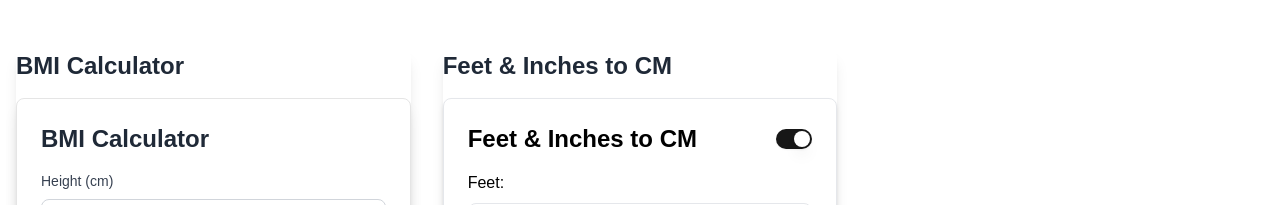
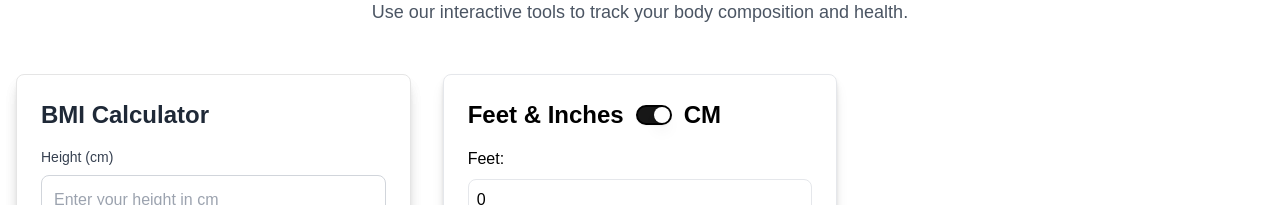
Before and after one commit to lovishGIT/bajaj-fitness, a Next.js app in the folder client/: page /calculators/body-composition in a window 1280 px wide. Shown: the part 230-435 px from the top of the page. Built offline with nearby package versions, Linux system fonts and the light colour scheme; no server answers.

Commit message:
CSS & Bug Fixes

```diff
--- /dev/null
+++ b/client/app/(protected)/layout.tsx
@@ -0,0 +1,29 @@
+'use client';
+import { FC, useState, useEffect, Suspense } from 'react';
+import { useRouter } from 'next/navigation';
+import Loading from '@/components/global/loading';
+
+interface ProtectedLayoutProps {
+    children: React.JSX.Element;
+}
+
+const ProtectedLayout: FC<ProtectedLayoutProps> = ({ children }) => {
+    const router = useRouter();
+    const [loading, setLoading] = useState(true);
+
+    useEffect(() => {
+        const token = localStorage.getItem('token');
+        if (!token) {
+            return router.push('/auth');
+        }
+        setLoading(false);
+    }, [router]);
+
+    if (loading) {
+        return <Loading />;
+    }
+
+    return <Suspense fallback={<Loading />}>{children}</Suspense>;
+};
+
+export default ProtectedLayout;
--- a/client/app/calculators/body-composition/page.tsx
+++ b/client/app/calculators/body-composition/page.tsx
@@ -16,16 +16,10 @@ export default function BodyComposition() {
 
             <div className="grid grid-cols-1 sm:grid-cols-2 lg:grid-cols-3 gap-8">
                 <div className="bg-white shadow-lg rounded-lg transform hover:scale-[1.01] transition-transform duration-300">
-                    <h2 className="text-2xl font-semibold text-gray-800 mb-4">
-                        BMI Calculator
-                    </h2>
                     <BMICalculator />
                 </div>
 
                 <div className="bg-white shadow-lg rounded-lg transform hover:scale-[1.01] transition-transform duration-300">
-                    <h2 className="text-2xl font-semibold text-gray-800 mb-4">
-                        Feet & Inches to CM
-                    </h2>
                     <FeetInchesCalculator />
                 </div>
 
--- a/client/app/page.tsx
+++ b/client/app/page.tsx
@@ -21,25 +21,25 @@ import {
 } from 'lucide-react';
 
 export default function Home() {
-    useEffect(() => {
-        document.title = 'Fitness Tracker | Home';
-        fetch('http://172.16.20.38:8000/generate/', {
-            method: 'POST',
-            headers: {
-                'Content-Type': 'application/json',
-            },
-            body: JSON.stringify({
-                prompt: "What is advantages of pushups?"
-            }),
-        })
-            .then((response) => response.json())
-            .then((data) => {
-                console.log(data);
-            })
-            .catch((error) => {
-                console.error('Error:', error);
-            });
-    }, []);
+    // useEffect(() => {
+    //     document.title = 'Fitness Tracker | Home';
+    //     fetch('http://172.16.20.38:8000/generate/', {
+    //         method: 'POST',
+    //         headers: {
+    //             'Content-Type': 'application/json',
+    //         },
+    //         body: JSON.stringify({
+    //             prompt: "What is advantages of pushups?"
+    //         }),
+    //     })
+    //         .then((response) => response.json())
+    //         .then((data) => {
+    //             console.log(data);
+    //         })
+    //         .catch((error) => {
+    //             console.error('Error:', error);
+    //         });
+    // }, []);
     return (
         <>
             <section className="text-center py-20 my-20">
--- a/client/components/calculators/FeetToInchesCalculator.tsx
+++ b/client/components/calculators/FeetToInchesCalculator.tsx
@@ -30,17 +30,21 @@ const FeetInchesCalculator = () => {
     };
 
     return (
-        <div className="p-6 border rounded-lg shadow-md">
+        <div
+            className="p-6 border rounded-lg shadow-md"
+            draggable="false"
+            aria-readonly="true"
+        >
             <div className="flex justify-between items-center mb-4">
-                <h2 className="text-2xl font-semibold">
-                    {isFeetToCm
-                        ? 'Feet & Inches to CM'
-                        : 'CM to Feet & Inches'}
+                <h2 className="text-2xl font-semibold flex gap-3 items-center justify-center">
+                    <span className={isFeetToCm ? 'order-first' : 'order-last'}>{'Feet & Inches'}</span>
+                    <Switch
+                        className={`border-2 ${isFeetToCm ? 'border-black' : 'border-gray-400'}`}
+                        checked={isFeetToCm}
+                        onCheckedChange={handleSwitchChange}
+                    />
+                    <span className={isFeetToCm ? 'order-last' : 'order-first'}>{'CM'}</span>
                 </h2>
-                <Switch
-                    checked={isFeetToCm}
-                    onCheckedChange={handleSwitchChange}
-                />
             </div>
 
             {isFeetToCm ? (
--- /dev/null
+++ b/client/components/global/loading.tsx
@@ -0,0 +1,10 @@
+import React from 'react';
+const Loading: React.FC = () => {
+    return (
+        <div className="flex justify-center items-center h-screen">
+            <p className="text-lg">Loading...</p>
+        </div>
+    );
+};
+
+export default Loading;
--- a/client/components/global/navbar.tsx
+++ b/client/components/global/navbar.tsx
@@ -46,14 +46,18 @@ export function Navbar() {
     const handleLogout = () => {
         localStorage.removeItem('token');
         setIsLoggedIn(false);
+        setTimeout(() => {
+            window.location.href = '/auth';
+        }, 2000);
     };
 
     useEffect(() => {
+        setIsLoggedIn(false);
         const token = localStorage.getItem('token');
         if (token) {
             setIsLoggedIn(true);
         }
-    }, [pathname]);
+    }, [pathname, isLoggedIn]);
 
     return (
         <header className="px-4 sticky top-0 z-50 w-full border-b bg-background/95 backdrop-blur supports-[backdrop-filter]:bg-background/60 font-medium">
--- a/client/components/ui/switch.tsx
+++ b/client/components/ui/switch.tsx
@@ -1,9 +1,9 @@
-"use client"
+'use client';
 
-import * as React from "react"
-import * as SwitchPrimitives from "@radix-ui/react-switch"
+import * as React from 'react';
+import * as SwitchPrimitives from '@radix-ui/react-switch';
 
-import { cn } from "@/lib/utils"
+import { cn } from '@/lib/utils';
 
 const Switch = React.forwardRef<
     React.ElementRef<typeof SwitchPrimitives.Root>,
@@ -11,7 +11,7 @@ const Switch = React.forwardRef<
 >(({ className, ...props }, ref) => (
     <SwitchPrimitives.Root
         className={cn(
-      "peer inline-flex h-5 w-9 shrink-0 cursor-pointer items-center rounded-full border-2 border-transparent shadow-sm transition-colors focus-visible:outline-none focus-visible:ring-2 focus-visible:ring-neutral-950 focus-visible:ring-offset-2 focus-visible:ring-offset-white disabled:cursor-not-allowed disabled:opacity-50 data-[state=checked]:bg-neutral-900 data-[state=unchecked]:bg-neutral-200 dark:focus-visible:ring-neutral-300 dark:focus-visible:ring-offset-neutral-950 dark:data-[state=checked]:bg-neutral-50 dark:data-[state=unchecked]:bg-neutral-800",
+            'peer inline-flex h-5 w-9 shrink-0 cursor-pointer items-center rounded-full border-2 border-transparent shadow-sm transition-colors focus-visible:outline-none focus-visible:ring-2 focus-visible:ring-neutral-950 focus-visible:ring-offset-2 focus-visible:ring-offset-white disabled:cursor-not-allowed disabled:opacity-50 data-[state=checked]:bg-neutral-900 data-[state=unchecked]:bg-gray-400 dark:focus-visible:ring-neutral-300 dark:focus-visible:ring-offset-neutral-950 dark:data-[state=checked]:bg-neutral-50 dark:data-[state=unchecked]:bg-neutral-800',
             className
         )}
         {...props}
@@ -19,11 +19,11 @@ const Switch = React.forwardRef<
     >
         <SwitchPrimitives.Thumb
             className={cn(
-        "pointer-events-none block h-4 w-4 rounded-full bg-white shadow-lg ring-0 transition-transform data-[state=checked]:translate-x-4 data-[state=unchecked]:translate-x-0 dark:bg-neutral-950"
+                'pointer-events-none block h-4 w-4 rounded-full bg-white shadow-lg ring-0 transition-transform data-[state=checked]:translate-x-4 data-[state=unchecked]:translate-x-0 dark:bg-neutral-950'
             )}
         />
     </SwitchPrimitives.Root>
-))
-Switch.displayName = SwitchPrimitives.Root.displayName
+));
+Switch.displayName = SwitchPrimitives.Root.displayName;
 
-export { Switch }
+export { Switch };
```
Also changed, not shown: client/middleware.ts (deleted, +0 -19 lines), client/app/(protected)/activity/pushups/page.tsx (renamed from client/app/activity/pushups/page.tsx). Lines whose indentation alone changed are shown as unchanged.
